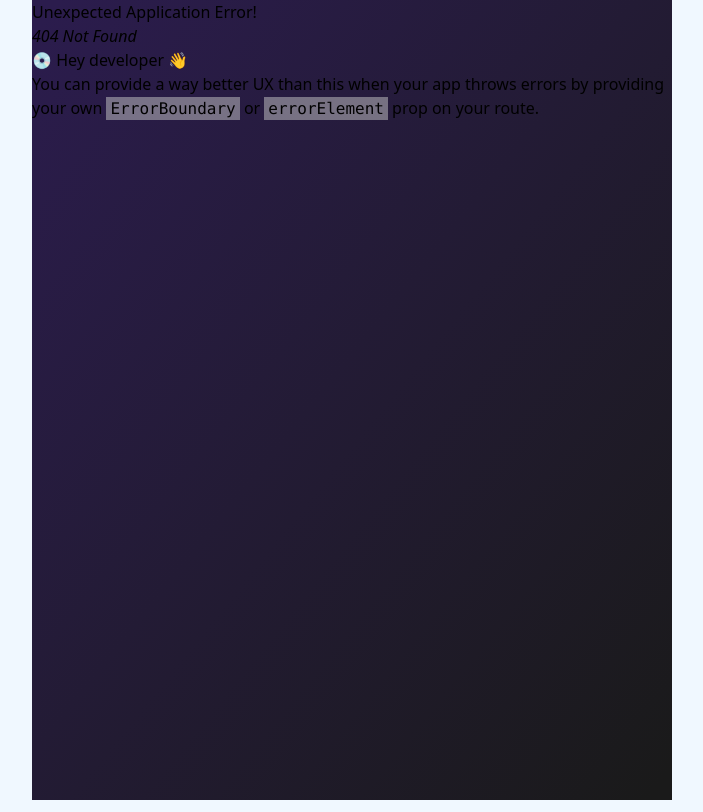
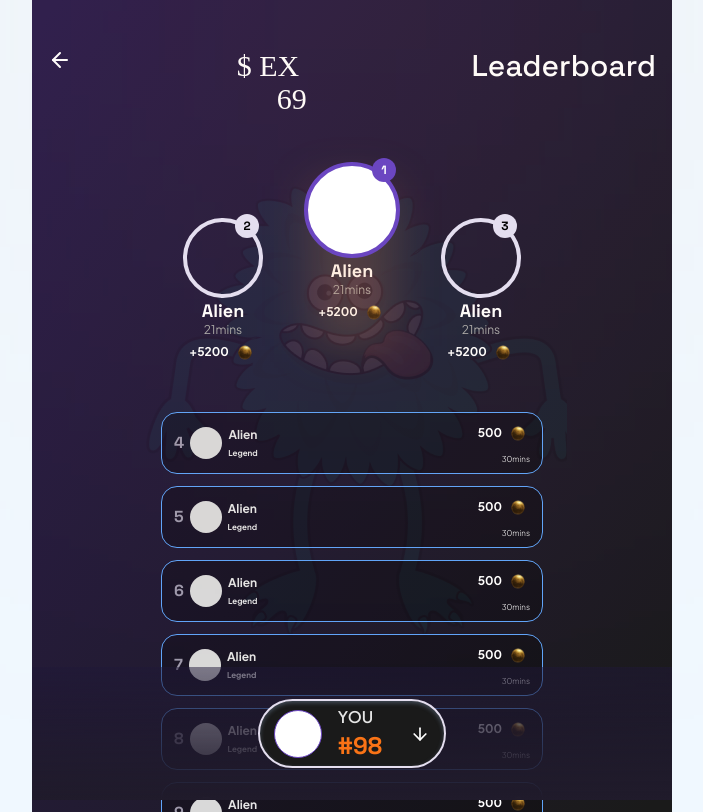
Before and after one commit to Micoforreal/tap-game-mini-app, a React (Vite) app: page /leaderboard in a window 1280 px wide. Before the commit this address had no page. Shown: the whole page, without its empty margins (288-991 px from the left). Built offline with nearby package versions, Linux system fonts and the light colour scheme; a web font is replaced by a local one.

Commit message:
leaderboard

```diff
--- a/src/App.css
+++ b/src/App.css
@@ -15,3 +15,13 @@ body{
     background-size: 100% 100%;
     background-repeat: no-repeat;
 }
+*::-webkit-scrollbar{
+    width: 0px;
+    height: 0px;
+}
+.bg1{
+    background-image: url("./assets/bg1.png");
+    background-repeat: no-repeat;
+    background-position: center;
+
+}
--- a/src/App.jsx
+++ b/src/App.jsx
@@ -5,9 +5,8 @@ import {
   RouterProvider,
 } from "react-router-dom";
 import "./App.css";
-import { GetStarted } from "./pages";
+import { GetStarted, HomePage, LeaderBoard } from "./pages";
 import RootLayout from "./layout/RootLayout";
-import HomePage from "./pages/HomePage";
 
 function App() {
   const router = createBrowserRouter(
@@ -17,6 +16,7 @@ function App() {
         <Route path="/" element={<RootLayout />}>
           <Route index element={<HomePage />} />
         </Route>
+        <Route path="/leaderboard" element={<LeaderBoard />} />
       </>
     )
   );
--- /dev/null
+++ b/src/pages/LeaderBoard.jsx
@@ -0,0 +1,130 @@
+import { ArrowDown, ArrowLeft } from "lucide-react";
+import coins2 from "../assets/coins2.png";
+
+export default function LeaderBoard() {
+  return (
+    <section className="relative flex flex-col items-start justify-start w-full gap-12 bg1">
+      <div className="size-[300px] bg-[#FC9853]/35 blur-[250px] absolute -top-32 left-[50%] -translate-x-[50%] pointer-events-none" />
+      <div className="flex items-start justify-between w-full gap-2 px-4 mt-12">
+        <ArrowLeft className="stroke-white" />
+        <div className="text-3xl font-light text-white font-adlam">
+          <p>$ EX</p>
+          <p className="ml-10 leading-none">69</p>
+        </div>
+        <p className="text-3xl font-medium text-white font-grotesk">
+          Leaderboard
+        </p>
+      </div>
+      <section className="flex items-start justify-between w-full max-w-[370px] mx-auto gap-2 px-4">
+        <div className="flex flex-col items-center justify-start gap-1 mt-14">
+          <div className="size-20 rounded-full border-4 border-[#E4DEEF] relative">
+            <div className="bg-[#E4DEEF] size-6 rounded-full text-xs font-bold flex justify-center items-center text-black font-grotesk absolute right-0 -top-2">
+              2
+            </div>
+          </div>
+          <p className="text-lg font-bold leading-none text-white font-grotesk">
+            Alien
+          </p>
+          <p className="text-[#AAAAAA] font-jakarta text-xs leading-none">
+            21mins
+          </p>
+          <div className="flex items-center justify-center gap-1">
+            <p className="text-xs font-bold text-white font-jakarta">+5200</p>
+            <img src={coins2} alt="coins" className="object-contain size-6" />
+          </div>
+        </div>
+        <div className="relative flex flex-col items-center justify-start gap-1">
+          <div className="relative z-20 bg-white border-4 rounded-full size-24 border-primary">
+            <div className="absolute right-0 flex items-center justify-center text-xs font-bold text-white rounded-full bg-primary size-6 font-grotesk -top-2">
+              1
+            </div>
+          </div>
+          <p className="text-lg font-bold leading-none text-white font-grotesk">
+            Alien
+          </p>
+          <p className="text-[#AAAAAA] font-jakarta text-xs leading-none">
+            21mins
+          </p>
+          <div className="flex items-center justify-center gap-1">
+            <p className="text-xs font-bold text-white font-jakarta">+5200</p>
+            <img src={coins2} alt="coins" className="object-contain size-6" />
+          </div>
+          <div className="bg-[#FF9951]/20 w-20 h-40 absolute top-6 blur-xl pointer-events-none" />
+        </div>
+        <div className="flex flex-col items-center justify-start gap-1 mt-14">
+          <div className="size-20 rounded-full border-4 border-[#E4DEEF] relative">
+            <div className="bg-[#E4DEEF] size-6 rounded-full text-xs font-bold flex justify-center items-center text-black font-grotesk absolute right-0 -top-2">
+              3
+            </div>
+          </div>
+          <p className="text-lg font-bold leading-none text-white font-grotesk">
+            Alien
+          </p>
+          <p className="text-[#AAAAAA] font-jakarta text-xs leading-none">
+            21mins
+          </p>
+          <div className="flex items-center justify-center gap-1">
+            <p className="text-xs font-bold text-white font-jakarta">+5200</p>
+            <img src={coins2} alt="coins" className="object-contain size-6" />
+          </div>
+        </div>
+      </section>
+      <section className="w-11/12 mx-auto max-w-[382px] flex flex-col justify-start items-start gap-3 h-[calc(100vh-400px)] overflow-y-auto pb-5">
+        {Array(20)
+          .fill()
+          .map((_, i) => {
+            return (
+              <section
+                key={i}
+                className="w-full border border-[#60A5FA] rounded-[16px] flex justify-between items-center px-3 py-2 bg-black/25"
+              >
+                <div className="flex items-center justify-start gap-[6px]">
+                  <p className="text-[#9F9AAC] text-base font-bold font-grotesk">
+                    {i + 4}
+                  </p>
+                  <div className="size-8 rounded-full bg-[#D9D9D9]"></div>
+                  <div className="flex flex-col items-center justify-start gap-2">
+                    <p className="text-xs leading-none font-jakarta font-bold text-[#E5E5E5]">
+                      Alien
+                    </p>
+                    <p className="text-[8px] leading-none font-jakarta font-bold text-[#E5E5E5]">
+                      Legend
+                    </p>
+                  </div>
+                </div>
+                <div className="flex flex-col items-end justify-start gap-2">
+                  <div className="flex items-center justify-center gap-1">
+                    <p className="text-xs font-bold text-white font-jakarta">
+                      500
+                    </p>
+                    <img
+                      src={coins2}
+                      alt="coins"
+                      className="object-contain size-6"
+                    />
+                  </div>
+                  <p className="text-[8px] font-jakarta font-light text-white">
+                    30mins
+                  </p>
+                </div>
+              </section>
+            );
+          })}
+      </section>
+      <section className="w-full bg-gradient-to-b from-[#1F1838]/50 to-[#201B2B] py-8 flex justify-center items-center fixed bottom-0 left-[50%] -translate-x-[50%] max-w-[640px] z-20">
+        <section className="border-2 border-[#E4DEEF] py-2 px-[14px] rounded-full flex justify-center items-center gap-4 shadow-inner shadow-[#7F97B5]/40 bg-[#1A1A1A]">
+          <div className="bg-white border rounded-full size-12 border-primary"></div>
+          <div className="flex flex-col items-start justify-start gap-[9px]">
+            <p className="text-base font-jakarta font-semibold text-[#E5E5E5] leading-none">
+              YOU
+            </p>
+            <p className="text-2xl font-bold leading-none font-grotesk text-accent">
+              #98
+            </p>
+          </div>
+          <ArrowDown className="ml-3 size-5 stroke-white" />
+        </section>
+      </section>
+    </section>
+  );
+}
--- a/src/pages/index.jsx
+++ b/src/pages/index.jsx
@@ -1 +1,3 @@
 export { default as GetStarted } from "./GetStarted";
+export { default as HomePage } from "./HomePage";
+export { default as LeaderBoard } from "./LeaderBoard";
```
Also changed, not shown: src/assets/bg1.png (added).
